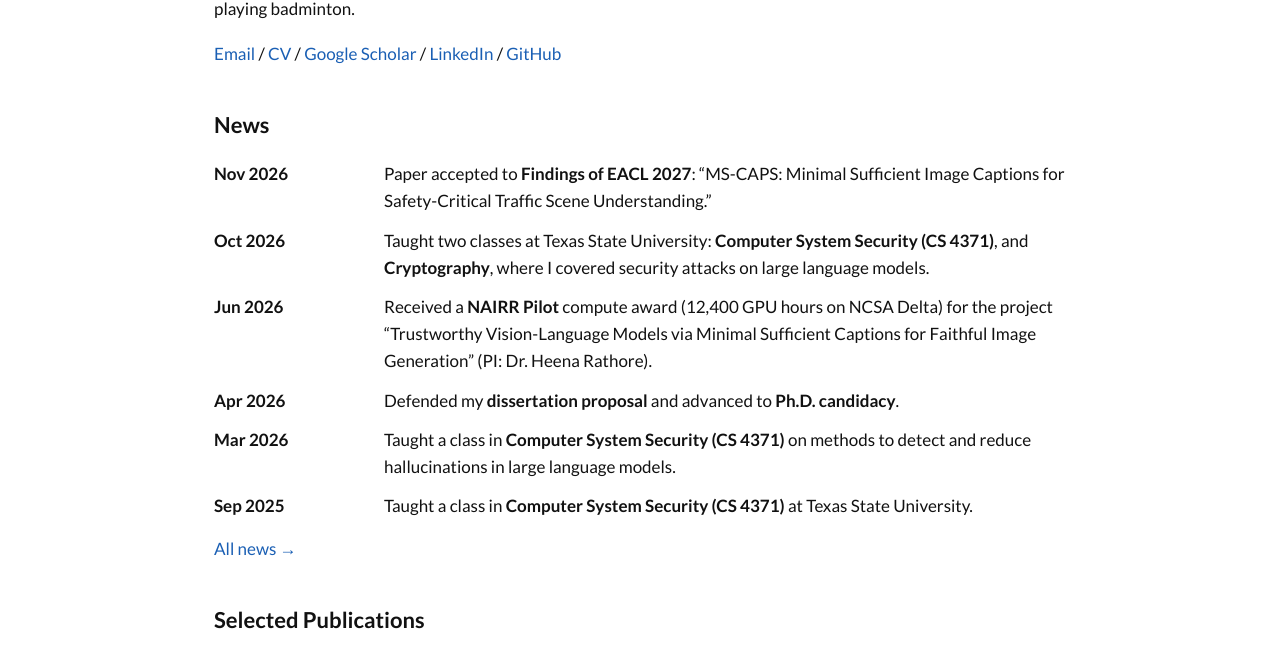
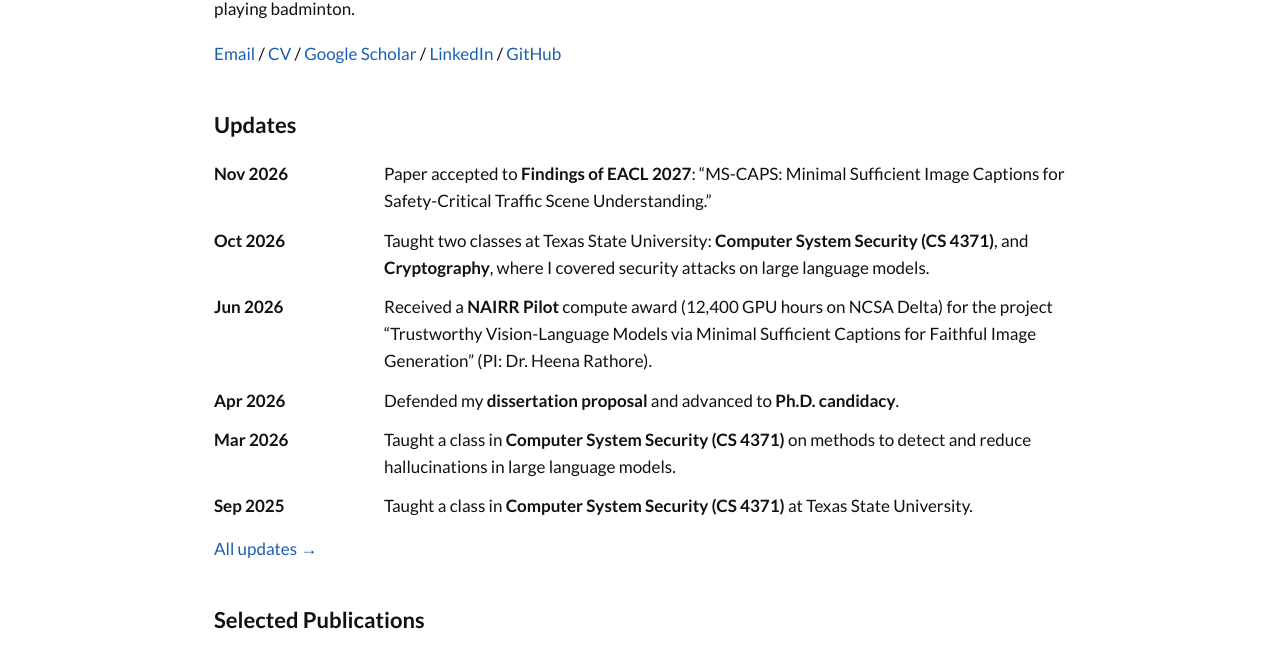
Before and after one commit to shivangitripathi2712/shivangitripathi2712.github.io, a Jekyll site: the page built from index.html, in a window 1280 px wide. Shown: the part 567-1214 px from the top of the page. Built offline with Jekyll 4.4.1, drawn with Linux system fonts in a browser that asks for light colours.

Commit message:
Rename News to Updates
Co-Authored-By: Claude Opus 5.5 <noreply@anthropic.com>
Claude-Session: https://claude.ai/code/session_01MAfZM7Z3FimJU8DmWqWiVZ

```diff
--- a/index.html
+++ b/index.html
@@ -37,12 +37,12 @@ layout: default
 </section>
 
 <section>
-  <h2>News</h2>
+  <h2>Updates</h2>
   {%- assign all_news = site.data.news | sort: "date" | reverse %}
   {%- assign news_to_show = all_news | slice: 0, 6 %}
   {% include news-list.html %}
   {%- if all_news.size > 6 %}
-  <p class="more"><a href="/news/">All news →</a></p>
+  <p class="more"><a href="/updates/">All updates →</a></p>
   {%- endif %}
 </section>
 
--- a/news.html
+++ b/news.html
@@ -1,8 +1,8 @@
 ---
 layout: default
-title: News
-permalink: /news/
+title: Updates
+permalink: /updates/
 ---
-<h1 class="page-title">News</h1>
+<h1 class="page-title">Updates</h1>
 {%- assign news_to_show = site.data.news | sort: "date" | reverse %}
 {% include news-list.html %}
```
Also changed, not shown: README.md.
